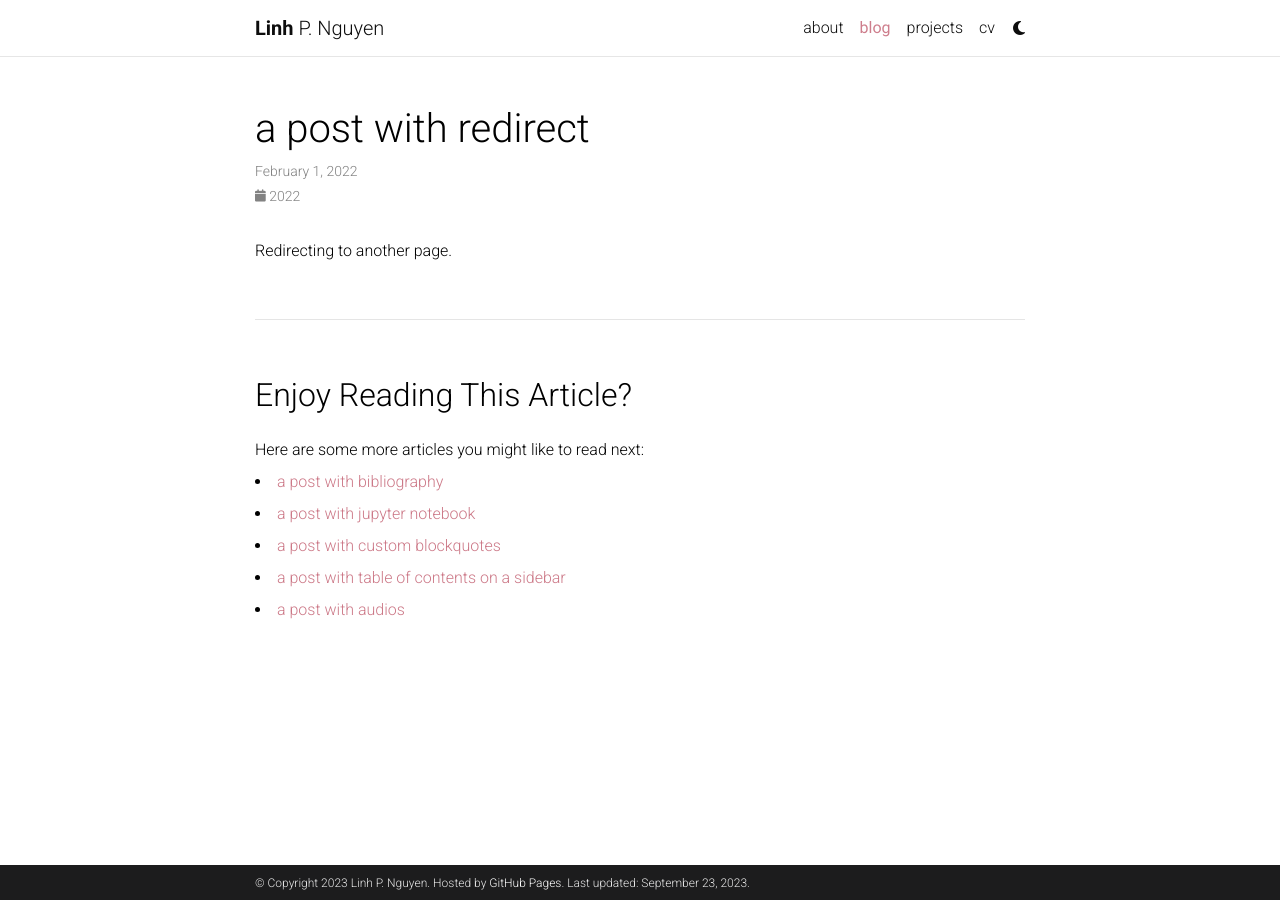
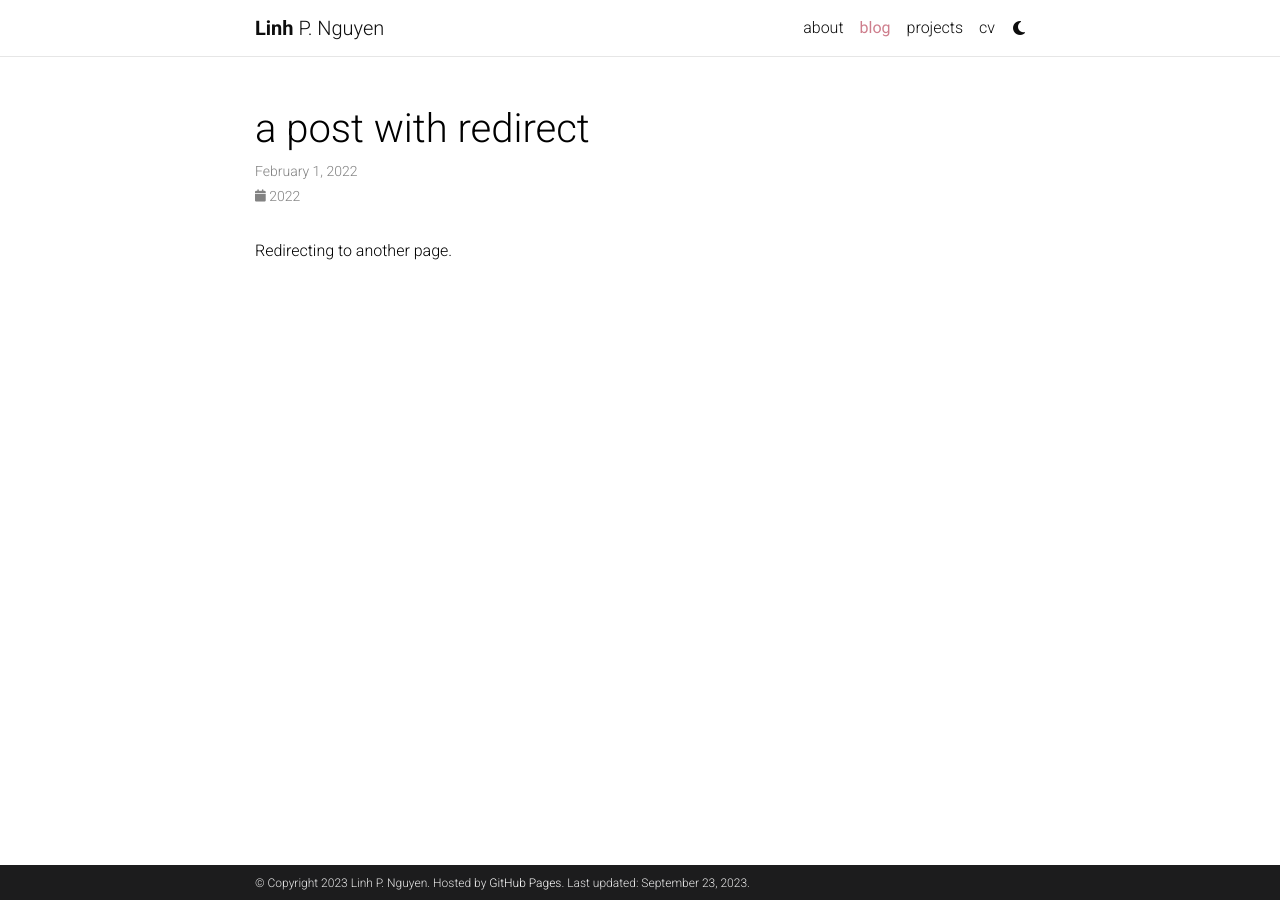
Before and after one commit to npl0204/npl0204.github.io, a Jekyll site: the page built from _posts/2022-02-01-redirect.md, in a window 1280 px wide. Built offline with Jekyll 4.4.1, drawn with Linux system fonts in a browser that asks for light colours; comment, search, counter and statistics services are not loaded; a style sheet for code colours, icons or effects is not loaded.

Commit message:
Update _config.yml

```diff
--- a/_config.yml
+++ b/_config.yml
@@ -122,9 +122,9 @@
 # Blog
 # -----------------------------------------------------------------------------
 
-blog_name: al-folio # blog_name will be displayed in your blog page
+blog_name: About Data Science and More... # blog_name will be displayed in your blog page
 blog_nav_title: blog # your blog must have a title for it to be displayed in the nav bar
-blog_description: a simple whitespace theme for academics
+blog_description: sharing my thoughts and experiences with data science. and more
 permalink: /blog/:year/:title/
 
 # Pagination
@@ -132,7 +132,7 @@
   enabled: true
 
 related_blog_posts:
-  enabled: true
+  enabled: false
   max_related: 5
 
 # Giscus comments (RECOMMENDED)
@@ -264,8 +264,7 @@
     tag: '/blog/tag/:name/'
     category: '/blog/category/:name/'
 
-display_tags: ['formatting', 'images', 'links', 'math', 'code'] # these tags will be displayed on the front page of your blog
-display_categories: ['blockquotes'] # these categories will be displayed on the front page of your blog
+display_tags: ['data-sci', 'career', 'general', 'projects', 'technology', 'code'] # these tags will be displayed on the front page of your blog
 
 # -----------------------------------------------------------------------------
 # Jekyll Scholar
```
